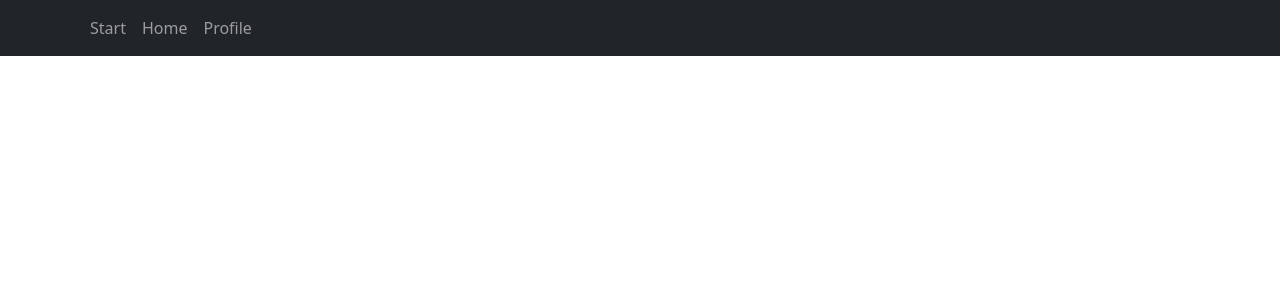
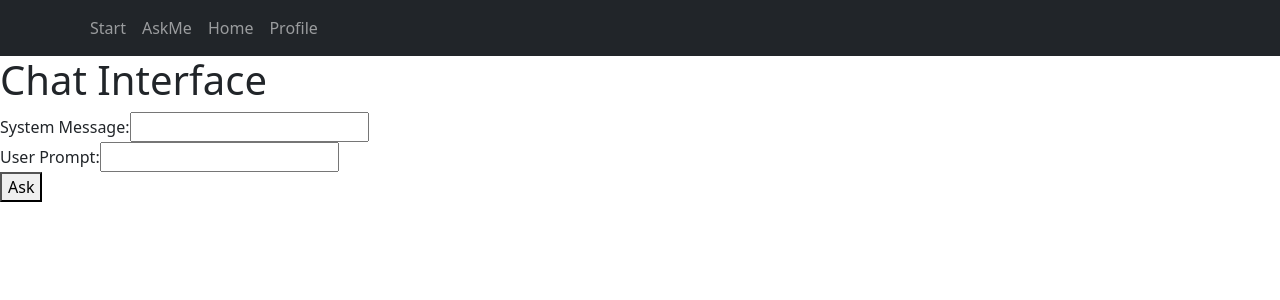
Before and after one commit to brockenbrough/llm-story-chat, a React (Create React App) app in the folder frontend/: page /singleChat in a window 1280 px wide. Before the commit this address had no page. Shown: the top 300 px of the page. Built offline with nearby package versions, Linux system fonts and the light colour scheme.

Commit message:
Removed hard coded prompt and created page to pass chat request.

```diff
--- a/frontend/src/App.js
+++ b/frontend/src/App.js
@@ -6,6 +6,7 @@ import './css/global_style.css';
 // We import all the components we need in our app
 import Navbar from "./components/navbar";
 import LandingPage from "./components/pages/landingPage";
+import SingleChatPage from "./components/pages/singleChatPage";
 import HomePage from "./components/pages/homePage";
 import Login from "./components/pages/loginPage";
 import Signup from "./components/pages/registerPage";
@@ -32,6 +33,7 @@ const App = () => {
           <Route exact path="/home" element={<HomePage />} />
           <Route exact path="/login" element={<Login />} />
           <Route exact path="/signup" element={<Signup />} />
+          <Route exact path="/singleChat" element={<SingleChatPage />} />
           <Route path="/privateUserProfile" element={<PrivateUserProfile />} />
         </Routes>
       </UserContext.Provider>
--- a/frontend/src/components/navbar.js
+++ b/frontend/src/components/navbar.js
@@ -24,6 +24,7 @@ export default function Navbar() {
     <Container>
       <Nav className="me-auto">
         <Nav.Link href="/">Start</Nav.Link>
+        <Nav.Link href="/singleChat">AskMe</Nav.Link>
         <Nav.Link href="/home">Home</Nav.Link>
         <Nav.Link href="/privateUserProfile">Profile</Nav.Link>
       </Nav>
--- /dev/null
+++ b/frontend/src/components/pages/singleChatPage.js
@@ -0,0 +1,48 @@
+import React, { useState } from 'react';
+import axios from 'axios';
+
+function SingleChatPage() {
+    const [systemMessage, setSystemMessage] = useState('');
+    const [userPrompt, setUserPrompt] = useState('');
+
+    const handleAsk = async () => {
+        try {
+            const response = await axios.post('http://localhost:8081/chat/canned', {
+                systemMessage,
+                userPrompt
+            });
+            console.log('Response:', response.data);
+        } catch (error) {
+            console.error('There was an error!', error);
+        }
+    };
+
+    return (
+        <div>
+            <h1>Chat Interface</h1>
+            <div>
+                <label>
+                    System Message:
+                    <input
+                        type="text"
+                        value={systemMessage}
+                        onChange={(e) => setSystemMessage(e.target.value)}
+                    />
+                </label>
+            </div>
+            <div>
+                <label>
+                    User Prompt:
+                    <input
+                        type="text"
+                        value={userPrompt}
+                        onChange={(e) => setUserPrompt(e.target.value)}
+                    />
+                </label>
+            </div>
+            <button onClick={handleAsk}>Ask</button>
+        </div>
+    );
+}
+
+export default SingleChatPage;
```
Also changed, not shown: 1 other file (tests, documents, lock files or other folders).
